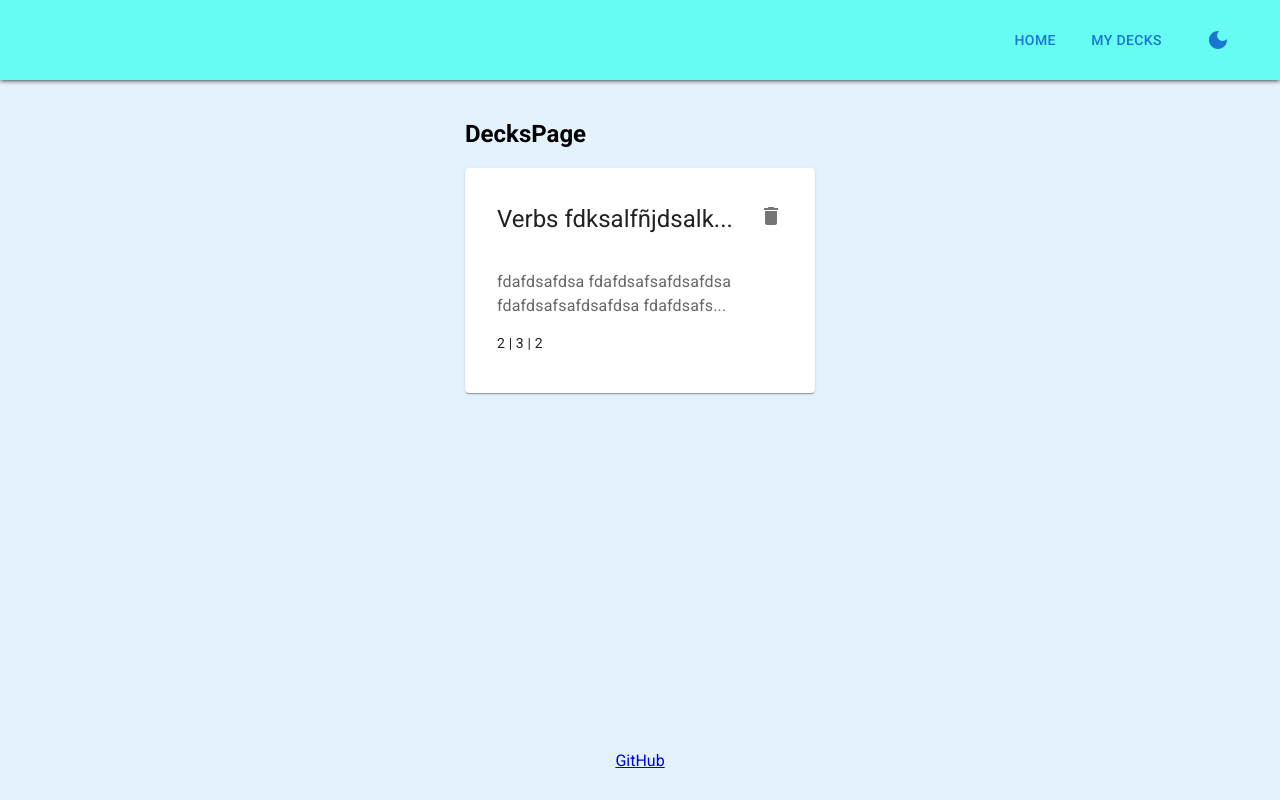
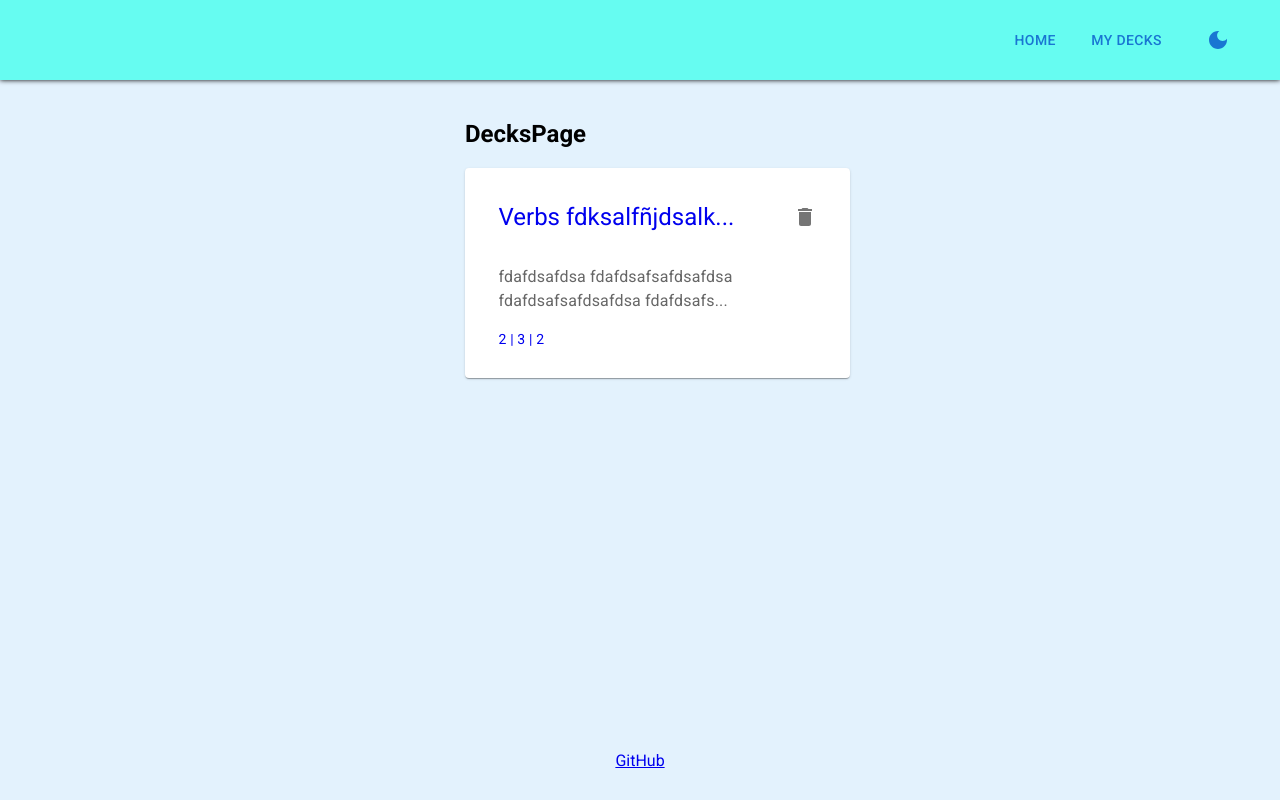
Before and after one commit to AiBenTor/flashcards-app, a React (Vite) app: page /decks in a window 1280 px wide. Built offline with nearby package versions, Linux system fonts and the light colour scheme.

Commit message:
refactor: Refactor and improve base deck container component

```diff
--- a/src/components/Deck.tsx
+++ b/src/components/Deck.tsx
@@ -1,5 +1,7 @@
-import { Delete } from '@mui/icons-material'
-import { Card, CardActionArea, CardContent, CardHeader, IconButton, Typography } from '@mui/material'
+import { Link } from 'react-router-dom'
+import { Card, CardContent, CardHeader, Typography } from '@mui/material'
+import { DeleteButton } from './DeleteButton'
+import { COLOR } from '@/utils/consts'
 
 interface Props {
   title: string
@@ -10,65 +12,22 @@ interface Props {
 }
 
 export const Deck: React.FC<Props> = ({ title, description, newCards, learningCards, scheduledCards }) => {
+  const titleShort = `${title.substring(0, 20)}${title.length > 20 ? '...' : ''}`
+  const descriptionShort = `${description.substring(0, 65)}${description.length > 66 ? '...' : ''}`
+
   return (
-    <>
-      {/* <div
-        style={{
-          position: 'absolute',
-          display: 'flex',
-          justifyContent: 'flex-end',
-          width: 350,
-        }}
-      >
-        <IconButton
-          sx={{
-            marginRight: 3,
-            marginTop: 3,
-            zIndex: 100,
-          }}
-          onClick={() => {
-            console.log('DELETE DECK')
-          }}
-        >
-          <Delete />
-        </IconButton>
-      </div> */}
-
-      <Card sx={{ height: 225, width: 350 }}>
-        <CardActionArea sx={{ height: '100%', padding: 2 }}>
-          <CardHeader
-            sx={{ height: '20%' }}
-            title={`${title.substring(0, 20)}${title.length > 20 ? '...' : ''}`}
-            action={
-              <IconButton
-                onTouchStart={(event) => event.stopPropagation()}
-                onMouseDown={(event) => event.stopPropagation()}
-                onClick={(event) => {
-                  event.stopPropagation()
-                  event.preventDefault()
-                  console.log('DELETE DECK')
-                }}
-              >
-                <Delete />
-              </IconButton>
-            }
-          />
-          <CardContent sx={{ height: '80%' }}>
-            <Typography
-              variant="body1"
-              color="text.secondary"
-              overflow="hidden"
-              textOverflow="ellipsis"
-              sx={{ height: '30%', mb: 2 }}
-            >
-              {`${description.substring(0, 65)}${description.length > 66 ? '...' : ''}`}
+    <Card sx={{ height: 175, width: 350, padding: '5%' }}>
+      <Link to={'/'} style={{ color: COLOR.BLUE_DARK, textDecoration: 'none' }}>
+        <CardHeader title={titleShort} action={<DeleteButton />} />
+        <CardContent>
+          <Typography variant="body1" color="text.secondary" overflow="hidden" textOverflow="ellipsis" sx={{ mb: 2 }}>
+            {descriptionShort}
           </Typography>
           <Typography variant="body2" sx={{ height: 30 }}>
             {newCards} | {learningCards} | {scheduledCards}
           </Typography>
         </CardContent>
-        </CardActionArea>
+      </Link>
     </Card>
-    </>
   )
 }
--- /dev/null
+++ b/src/components/DeleteButton.tsx
@@ -0,0 +1,18 @@
+import { IconButton } from '@mui/material'
+import { Delete } from '@mui/icons-material'
+
+export const DeleteButton = () => {
+  return (
+    <IconButton
+      onTouchStart={(event) => event.stopPropagation()}
+      onMouseDown={(event) => event.stopPropagation()}
+      onClick={(event) => {
+        event.stopPropagation()
+        event.preventDefault()
+        console.log('DELETE DECK')
+      }}
+    >
+      <Delete />
+    </IconButton>
+  )
+}
```
Lines whose indentation alone changed are shown as unchanged.
